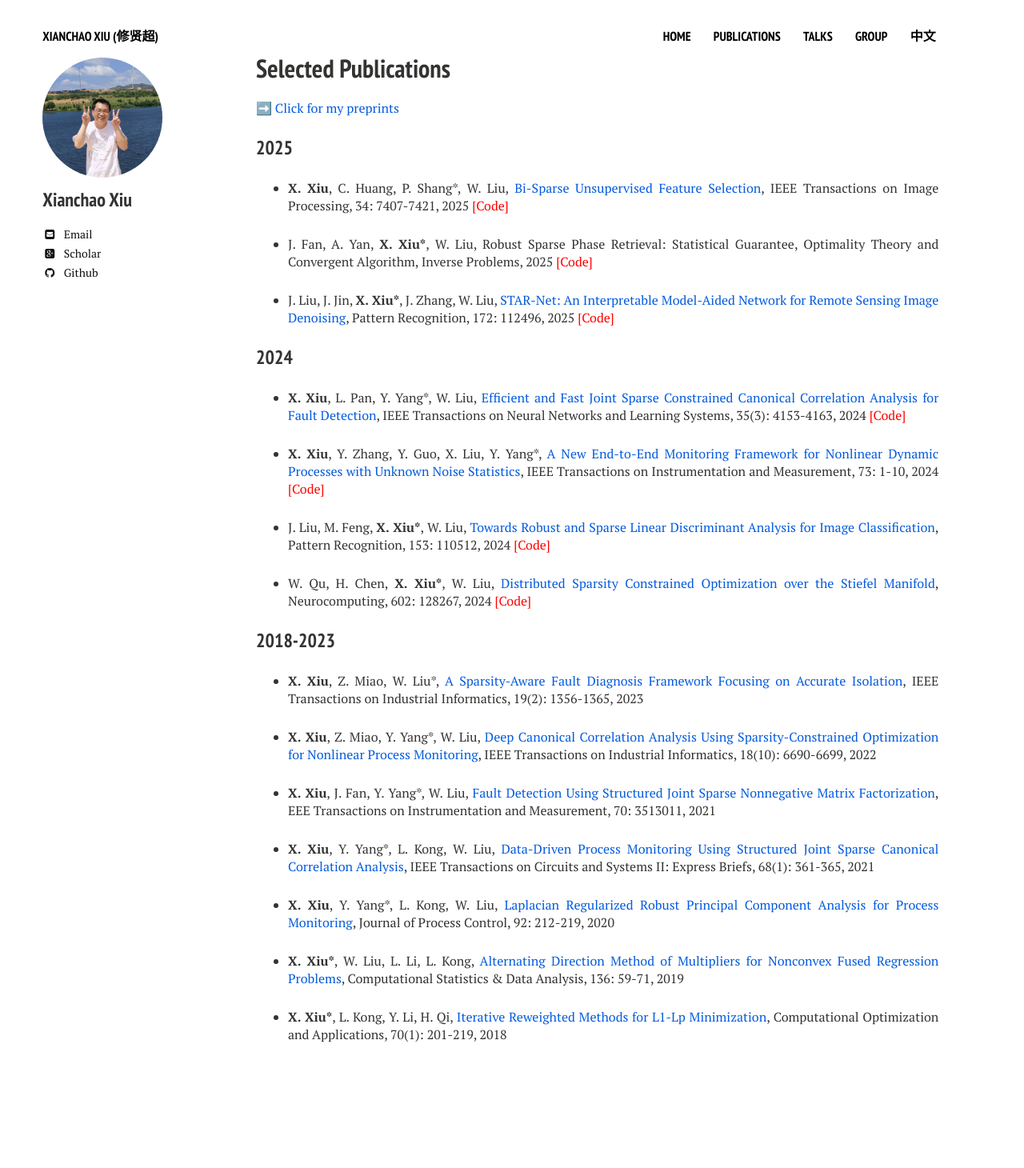
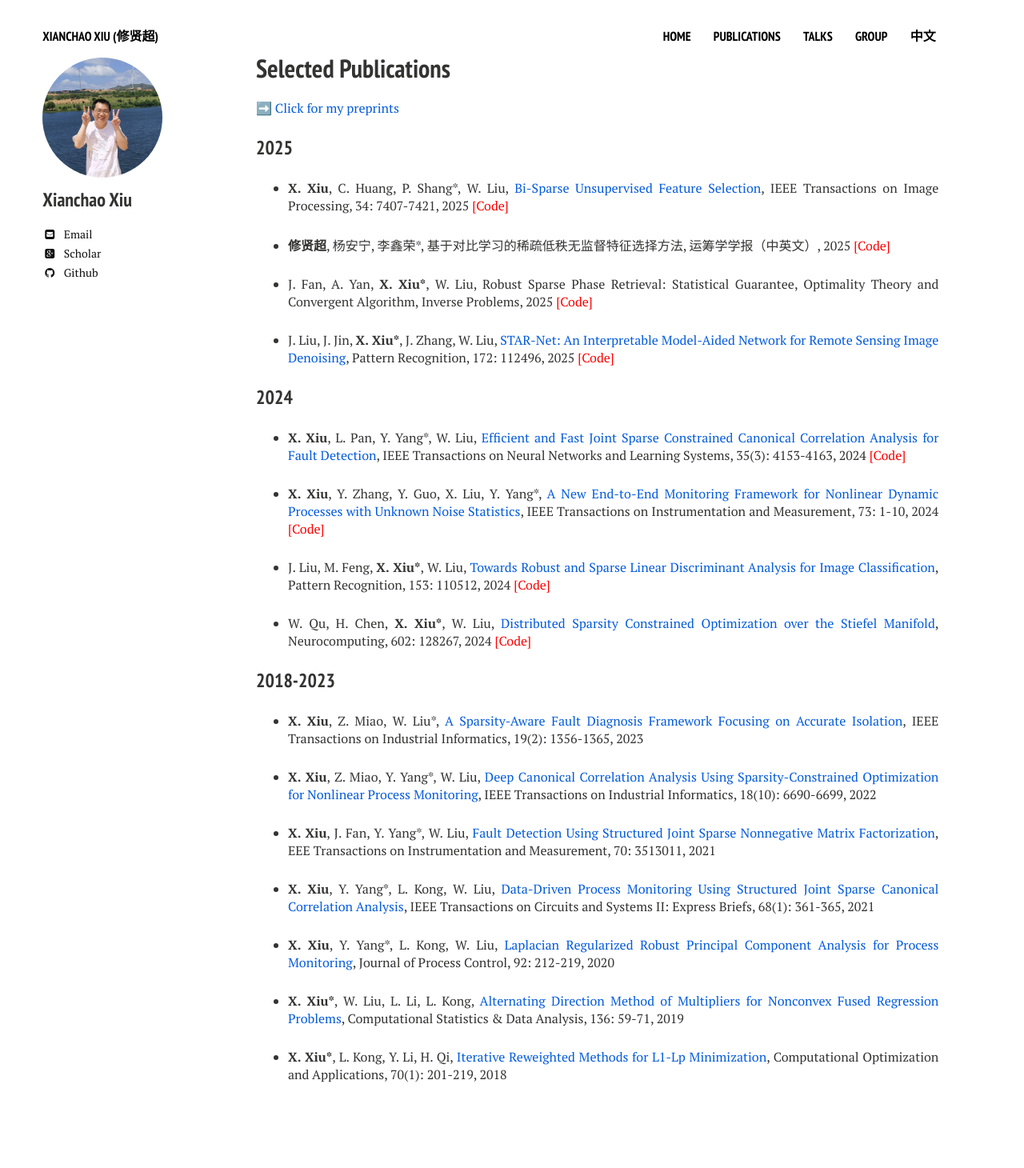
Before and after one commit to xianchaoxiu/xianchaoxiu.github.io, a Jekyll site: the page built from publications/index.md, in a window 1280 px wide. Shown: the whole page at 80% size. Built offline with Jekyll 4.4.1, drawn with Linux system fonts in a browser that asks for light colours; nearby versions of some CDN libraries; before the commit the page ends 1410 px from its top, so only the background shows below that.

Commit message:
Update index.md

```diff
--- a/publications/index.md
+++ b/publications/index.md
@@ -15,6 +15,9 @@ share: false
 
 
 * <b>X. Xiu</b>, C. Huang, P. Shang*, W. Liu, <a href="https://ieeexplore.ieee.org/document/11207158" class="textlink" target="_blank">Bi-Sparse Unsupervised Feature Selection</a>, IEEE Transactions on Image Processing, 34: 7407-7421, 2025 <a href="https://github.com/xianchaoxiu/BSUFS" class="textlink" target="_blank" style="color: red;">[Code]</a>
+
+* <b>修贤超</b>, 杨安宁, 李鑫荣*, 基于对比学习的稀疏低秩无监督特征选择方法, 运筹学学报（中英文）, 2025 <a href="https://github.com/xianchaoxiu/DSCOFS-CL" class="textlink" target="_blank" style="color: red;">[Code]</a>
+
 
 * J. Fan, A. Yan, <b>X. Xiu*</b>, W. Liu, Robust Sparse Phase Retrieval: Statistical Guarantee, Optimality Theory and Convergent Algorithm, Inverse Problems,  2025 <a href="https://github.com/xianchaoxiu/HPR" class="textlink" target="_blank" style="color: red;">[Code]</a>
 
```
